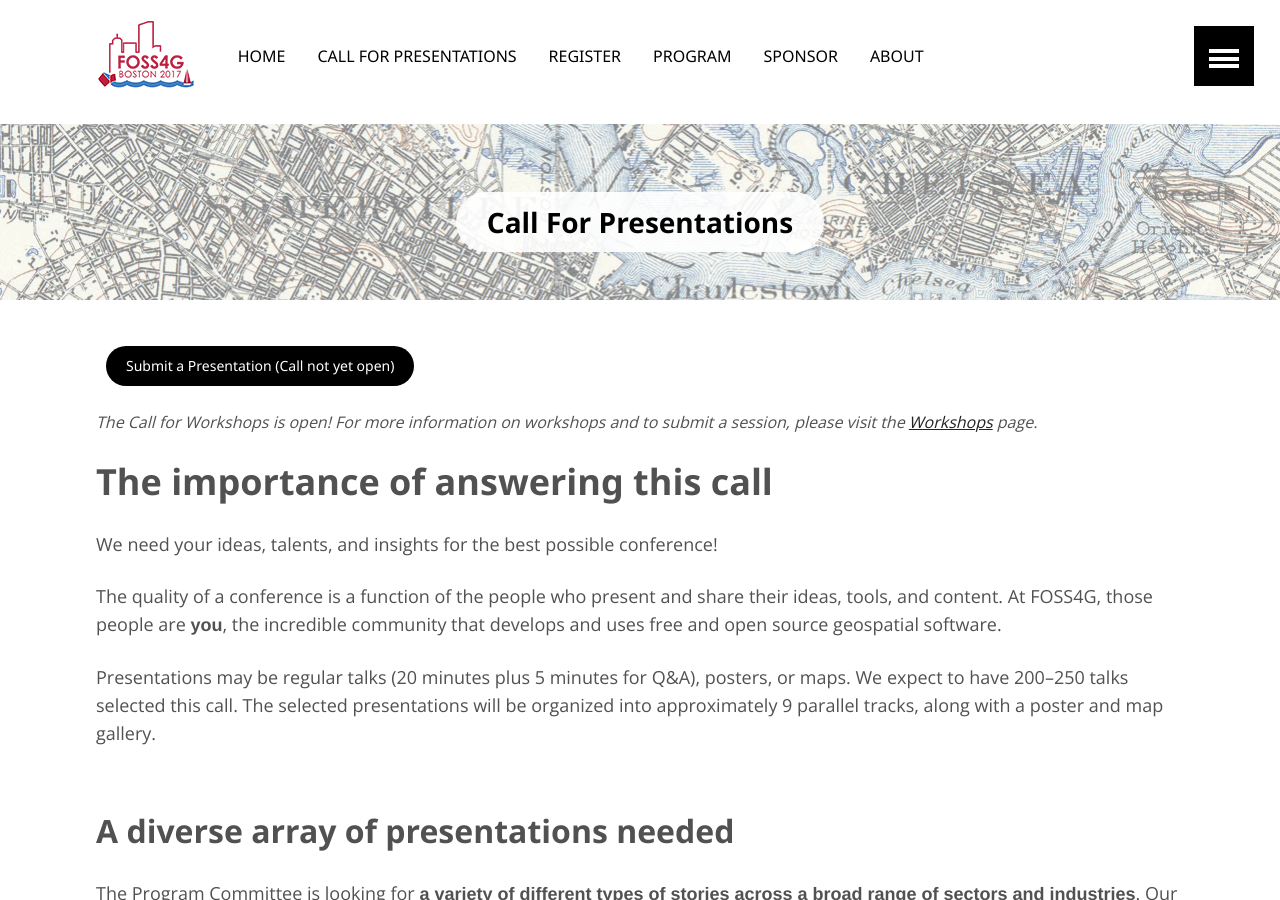
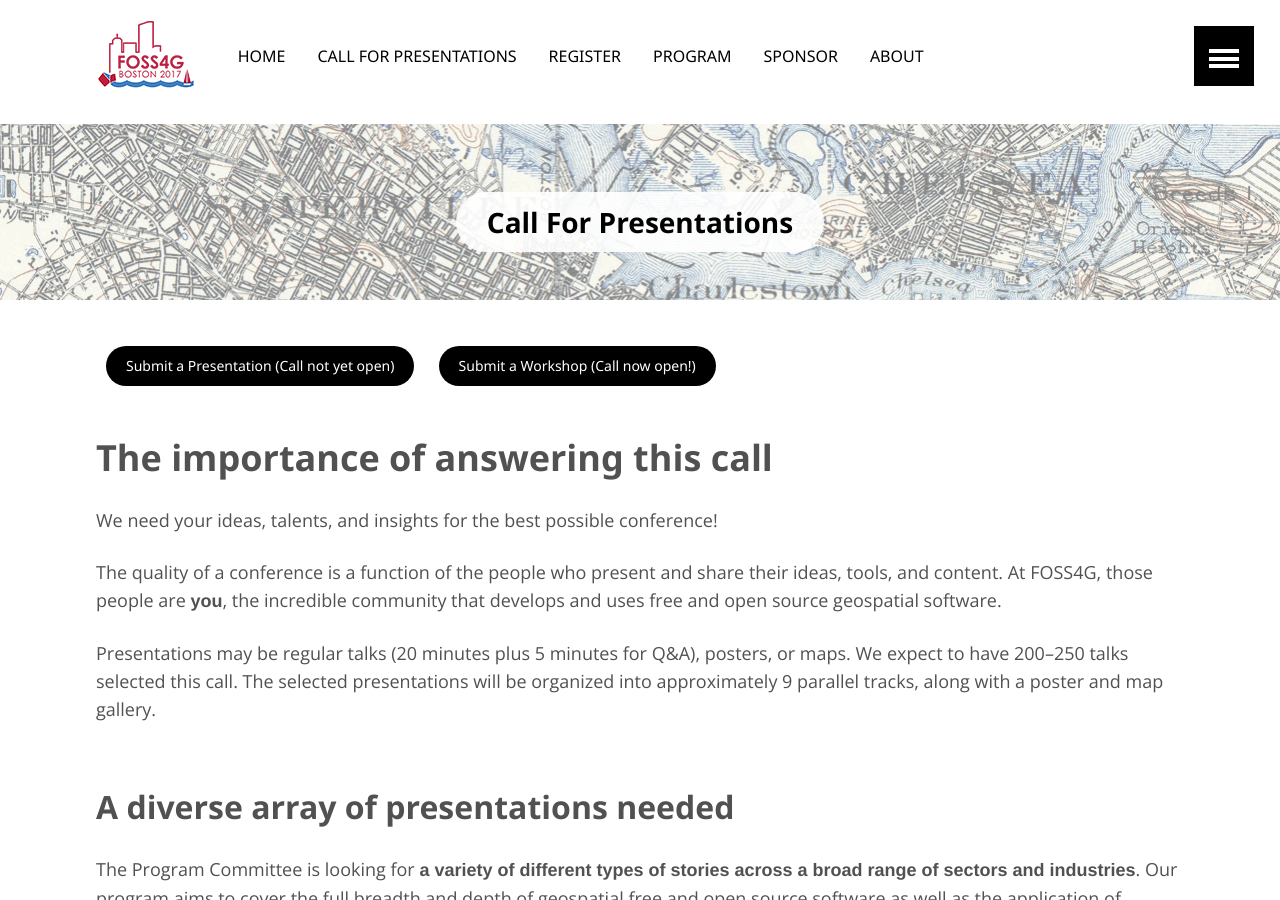
Before and after one commit to AvidGeo/foss4g2017-dev, a Jekyll site: the page built from call-for-presentations/index.html, in a window 1280 px wide and 900 px high. Built offline with Jekyll 4.4.1, drawn with Linux system fonts in a browser that asks for light colours.

Commit message:
updating button
updating button

```diff
--- a/call-for-presentations/index.html
+++ b/call-for-presentations/index.html
@@ -7,8 +7,8 @@
 <div class="sections">
 
     <a href="" class="btn">Submit a Presentation (Call not yet open)</a>
+    <a href="" class="btn">Submit a Workshop (Call now open!)</a>
     <br>
-    <em>The Call for Workshops is open! For more information on workshops and to submit a session, please visit the <a href="../workshops">Workshops</a> page.</em>
 
     <h1>The importance of answering this call</h1>
     <p>We need your ideas, talents, and insights for the best possible conference!</p>
```
